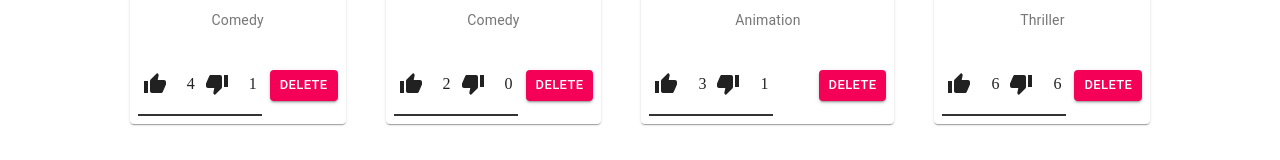
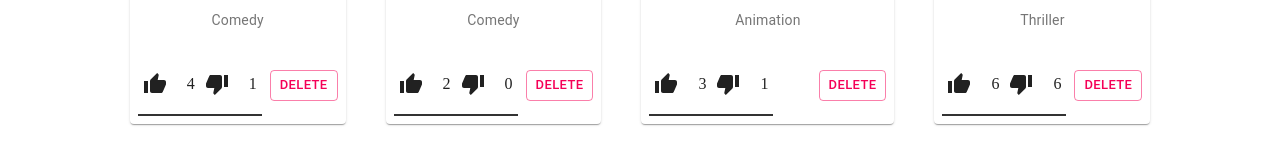
Before and after one commit to jordan237prog/movies, a React (Create React App) app: page / in a window 1280 px wide. Shown: the part 306-466 px from the top of the page. Built offline with nearby package versions, Linux system fonts and the light colour scheme; grey boxes are pictures that could not be loaded.

Commit message:
la fonctionnalité supprimer est ajoutée et testée

```diff
--- a/package.json
+++ b/package.json
@@ -8,6 +8,7 @@
     "@testing-library/jest-dom": "^5.11.4",
     "@testing-library/react": "^11.1.0",
     "@testing-library/user-event": "^12.1.10",
+    "loadash": "^1.0.0",
     "react": "^17.0.2",
     "react-dom": "^17.0.2",
     "react-scripts": "4.0.3",
--- a/src/Components/Movie/index.jsx
+++ b/src/Components/Movie/index.jsx
@@ -9,12 +9,12 @@ import Button from '@material-ui/core/Button';
 import Typography from '@material-ui/core/Typography';
 import ThumbDown from '@material-ui/icons/ThumbDown';
 import ThumbUp from '@material-ui/icons/ThumbUp';
-import Delete from '@material-ui/icons/Delete';
+import _ from 'lodash';
 
 import './style.css'
 
 
-function Movie({movieData, image}) {
+function Movie({movieData, image, movies, setMovies}) {
 
   // const classes = useStyles();
 
@@ -25,6 +25,14 @@ function Movie({movieData, image}) {
     likes,
     dislikes
   } = movieData
+
+     const deleteMovie = (id)=>{
+      const arr = _.remove(movies, (movie) => {
+        return movie.id !== id;
+      })
+
+      setMovies(arr)
+  }
 
    return (
 
@@ -48,18 +56,18 @@ function Movie({movieData, image}) {
       </CardActionArea>
       <CardActions className='actionCard'>
         <div className="reactionCOntainer">
-          <div className="act">
+          <div onClick={() => { alert('Like') }} className="act">
             <ThumbUp/>
             <p className='actionText' >{likes}</p>
           </div>
-          <div className="act">
+          <div onClick={() => { alert('Dislike') }} className="act">
             <ThumbDown/>
             <p className='actionText' >{dislikes}</p>
             </div>
 
 
         </div>
-        <Button  variant="contained" size="small" color="secondary">
+        <Button onClick={() => {deleteMovie(id)}} variant="outlined" size="small" color="secondary">
           delete
         </Button>
       </CardActions>
--- a/src/Components/Movie/style.css
+++ b/src/Components/Movie/style.css
@@ -47,6 +47,7 @@
   justify-content: space-between;
   align-items: center;
   padding: 5px;
+  cursor: pointer;
 }
 
 .actionText{
--- a/src/Pages/Home/index.jsx
+++ b/src/Pages/Home/index.jsx
@@ -13,7 +13,7 @@ function Home() {
      movies$.then(
        (results) => setMovies(results)
      )
-  },[])
+  },[]);
 
   if (movies === null) {
       return  <div></div>;
@@ -24,7 +24,7 @@ function Home() {
         {
            movies.map((movie)=>{
              var image = "https://source.unsplash.com/user/c_v_r"
-            return <Movie key={movie.id} movieData={movie} image={image}/>;
+            return <Movie key={movie.id} movieData={movie} image={image} setMovies={setMovies} movies={movies} />;
           })
         }
       </div>
```
Also changed, not shown: 1 other file (tests, documents, lock files or other folders).
